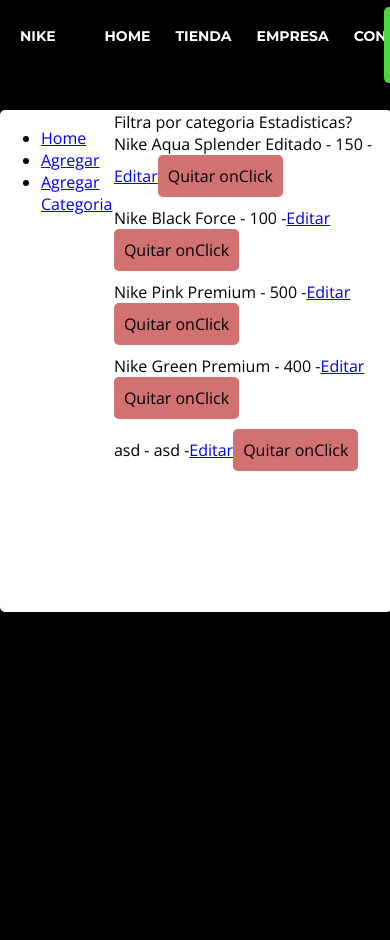
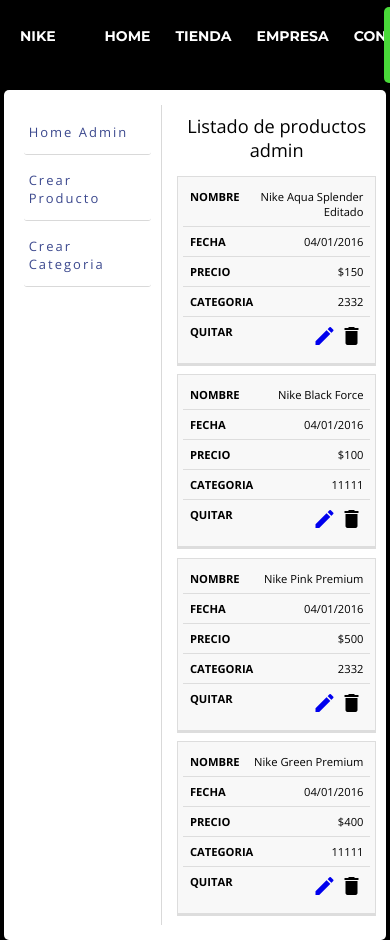
Before and after one commit to FinerGaby/E-Commerce-ReactJs, a React (Create React App) app in the folder frontend/: page /adminhome in a window 390 px wide. Shown: the top 940 px of the page. Before the commit the page ends 844 px from the top, so only its background shows below. Built offline with nearby package versions, Linux system fonts and the light colour scheme; data requests are answered from the project's data file.

Commit message:
Update Re Design Tables

```diff
--- a/frontend/db.json
+++ b/frontend/db.json
@@ -105,22 +105,6 @@
         "37"
       ],
       "id": 5
-    },
-    {
-      "title": "asd",
-      "imagen": [
-        "ads"
-      ],
-      "precio": "asd",
-      "descripcion": "asd",
-      "color": [
-        "asd"
-      ],
-      "categoria": "2332",
-      "talle": [
-        "asd"
-      ],
-      "id": "asd"
     }
   ]
 }
--- a/frontend/src/component/pages/admin/AdminHome.js
+++ b/frontend/src/component/pages/admin/AdminHome.js
@@ -17,21 +17,33 @@
                    MyComponent = <div>no hay datos</div>
                } else {
                    MyComponent =
-                   <div>
-                   Filtra por categoria
-                  Estadisticas?
+                   <table className="tables-admin">
+                    <caption>Listado de productos admin</caption>
+                    <thead>
+                        <tr>
+                        <th scope="col">Nombre</th>
+                        <th scope="col">Fecha:</th>
+                        <th scope="col">Precio:</th>
+                        <th scope="col">Categoria</th>
+                        <th scope="col">Editar / Quitar</th>
+                        </tr>
+                    </thead>
+                    <tbody>
                        {
                            data.map( (productos, index) => {
 
                                 return (
-                                    <div key={productos.id}>
-                                    {productos.title} - {productos.precio} -
-                                    <Link to={`/editarproducto/${productos.id}`}>Editar</Link>
-                                    <div onClic={() => handleDelete(productos.id)} className="delete-producto">Quitar onClick</div>
-                                    </div>
+                                    <tr key={productos.id}>
+                                    <td data-label="Nombre">{productos.title} </td>
+                                    <td data-label="Fecha">04/01/2016</td>
+                                    <td data-label="Precio">${productos.precio}</td>
+                                    <td data-label="Categoria">{productos.categoria}</td>
+                                    <td data-label="Quitar"><Link to={`/editarproducto/${productos.id}`}><i class="material-icons">edit</i></Link>  <span onClick={() => handleDelete(productos.id)}><i className="material-icons">delete</i></span></td>
+                                    </tr>
                                 )})
                            }
-                    </div>
+                           </tbody>
+                         </table>
                }
 
             return (
--- a/frontend/src/component/pages/admin/CategoriaAdd.js
+++ b/frontend/src/component/pages/admin/CategoriaAdd.js
@@ -43,7 +43,6 @@
     return (
         <React.Fragment>
 
-        <div className="container-tienda">
         <div className="container-tienda-flex">
                     <SidebarAdmin />
             <div>
@@ -64,8 +63,6 @@
                 }
             </div>
         </div>
-        </div>
-
         </React.Fragment>
         )}}
         </FetchConsumer>
--- a/frontend/src/component/pages/admin/SidebarAdmin.js
+++ b/frontend/src/component/pages/admin/SidebarAdmin.js
@@ -8,11 +8,11 @@
 const SidebarAdmin = () => {
     return (
         <React.Fragment>
-            <div className="sidebar-admin">
+            <div className="sidebar-cat">
                 <ul>
-                    <li><Link to={"/adminhome"}>Home</Link></li>
-                    <li><Link to={"/agregar"}>Agregar</Link></li>
-                    <li><Link to={"/createcategory"}>Agregar Categoria</Link></li>
+                    <li><Link to={"/adminhome"}>Home Admin</Link></li>
+                    <li><Link to={"/agregar"}>Crear Producto</Link></li>
+                    <li><Link to={"/createcategory"}>Crear Categoria</Link></li>
                 </ul>
             </div>
         </React.Fragment>
--- a/frontend/src/component/pages/tienda/CheckCart.js
+++ b/frontend/src/component/pages/tienda/CheckCart.js
@@ -22,15 +22,34 @@
                             }, 0);
             MyComponent =
             <React.Fragment>
+            <table>
+            <caption>Summary CheckCart</caption>
+            <thead>
+                <tr>
+                <th scope="col">Nombre</th>
+                <th scope="col">Fecha:</th>
+                <th scope="col">Precio:</th>
+                <th scope="col">Cantida</th>
+                <th scope="col">Quitar</th>
+                </tr>
+            </thead>
+            <tbody>
             {cart.map( (e, i) => {
                 return (
-                    <div key={e.id}>
-                        {e.title} - ${e.precio}
-                        <span onClick={() => handleCartDelete(e.id)}>Quitar</span><br />
-                    </div>
+                    <tr key={e.id}>
+                    <td data-label="Nombre">{e.title}</td>
+                    <td data-label="Fecha">04/01/2016</td>
+                    <td data-label="Precio">${e.precio}</td>
+                    <td data-label="Cantidad">03/01/2016 - 03/31/2016</td>
+                    <td data-label="Quitar"><span onClick={() => handleCartDelete(e.id)}><i className="material-icons">delete</i></span></td>
+                    </tr>
                 )}
                 )}
-                Total: ${precioTotal}
+                <tr>
+                <td data-label="Monto Total">Total: ${precioTotal}</td>
+                </tr>
+                </tbody>
+                </table>
                 <div>Boton pagar</div>
              </React.Fragment>
            }
@@ -38,7 +57,6 @@
             return (
             <React.Fragment>
                 <div className="container-tienda">
-                    <div>Check Product</div>
                     {MyComponent}
                 </div>
             </React.Fragment>
--- a/frontend/src/component/pages/tienda/Tienda.js
+++ b/frontend/src/component/pages/tienda/Tienda.js
@@ -75,7 +75,6 @@
                 }
 
             return (
-                <div className="container-tienda">
                 <div className="container-tienda-flex">
                     <SidebarCat />
                     <div className="productos-tienda">
@@ -86,7 +85,6 @@
                      {MyComponent}
                      </div>
                      </div>
-                </div>
             )}}
           </FetchConsumer>
             )}
--- a/frontend/src/index.css
+++ b/frontend/src/index.css
@@ -175,38 +175,44 @@
 .home-flex {
   display: flex;
   width: 100%;
-  margin-top: -81px;
-  height: 400px;
+  height: 324px;
   background-size: cover;
-  background-position: center;
+  background-position: center 16%;
 }
 
 .title-descripcion {
-  color: #2d9786;
+  color: white;
     font-size: 49px;
     font-weight: bold;
-    margin-top: 8%;
-    text-align: right;
-    width: 27%;
+    text-align: left;
     text-transform: uppercase;
 
+  width: 65%;
+  margin-left: 10%;
+  margin-top: 5%;
+  text-shadow: 1px 1px 1px black;
 }
 
 .title-descripcion span {
-  font-size: 40px;
-  color: #e0b83e;
+  font-size: 39px;
+  color: white;
   font-weight: bolder;
 }
 
 .title-carrito {
-  margin-top: 10%;
-  margin-left: -5%;
+  flex: auto;
+  text-align: center;
+  margin-right: 0%;
+  color: white;
+  background: rgba(0,0,0,0.70);
+  padding-top: 80px;
 }
+
 
 .title-home {
   font-size: 24px;
   font-weight: bold;
-  color: #cece2f;
+  color: white;
   text-transform: uppercase;
 }
 
@@ -254,7 +260,7 @@
   margin: auto;
   margin-top: 1px;
   height: 500px;
-  padding: 1px;
+  padding: 10px;
   border-radius: 5px;
 }
 
@@ -371,11 +377,10 @@
 
 .container-tienda-flex {
   background: white;
-  width: 100%;
+  width: 93%;
   margin: auto;
-  margin-top: 20px;
   min-height: 500px;
-  padding: 1px;
+  padding: 15px 10px;
   border-radius: 5px;
   display: flex;
 }
@@ -439,3 +444,89 @@
   color: #3c498e;
   text-decoration: none;
 }
+
+table {
+  border: 1px solid #ccc;
+  border-collapse: collapse;
+  margin: 0;
+  padding: 0;
+  width: 100%;
+  table-layout: fixed;
+}
+
+table caption {
+  font-size: 1.5em;
+  margin: .5em 0 .75em;
+}
+
+table tr {
+  background-color: #f8f8f8;
+  border: 1px solid #ddd;
+  padding: .35em;
+}
+
+table th,
+table td {
+  padding: .625em;
+  text-align: center;
+}
+
+.tables-admin {
+  width: 82%;
+  font-size: 14px;
+}
+
+table th {
+  font-size: .85em;
+  letter-spacing: .1em;
+  text-transform: uppercase;
+}
+
+@media screen and (max-width: 600px) {
+  table {
+    border: 0;
+  }
+
+  table caption {
+    font-size: 1.3em;
+  }
+
+  table thead {
+    border: none;
+    clip: rect(0 0 0 0);
+    height: 1px;
+    margin: -1px;
+    overflow: hidden;
+    padding: 0;
+    position: absolute;
+    width: 1px;
+  }
+
+  table tr {
+    border-bottom: 3px solid #ddd;
+    display: block;
+    margin-bottom: .625em;
+  }
+
+  table td {
+    border-bottom: 1px solid #ddd;
+    display: block;
+    font-size: .8em;
+    text-align: right;
+  }
+
+  table td::before {
+    /*
+    * aria-label has no advantage, it won't be read inside a table
+    content: attr(aria-label);
+    */
+    content: attr(data-label);
+    float: left;
+    font-weight: bold;
+    text-transform: uppercase;
+  }
+
+  table td:last-child {
+    border-bottom: 0;
+  }
+}
```
